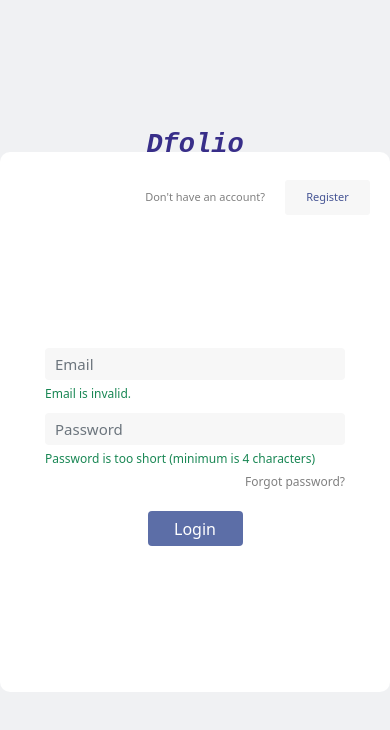
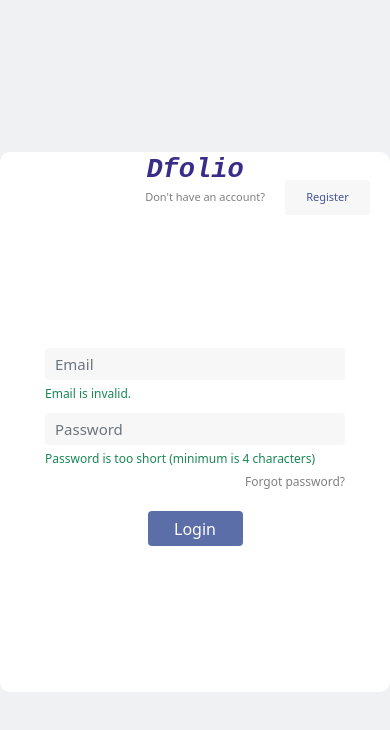
Before and after one commit to yessssssssssol/Dfolio_web, a React (Create React App) app in the folder front/: page /login in a window 390 px wide. Shown: the top 730 px of the page. Built offline with nearby package versions, Linux system fonts and the light colour scheme; no server answers.

Commit message:
Fix tag id name

```diff
--- a/front/src/components/user/ChangePassword.js
+++ b/front/src/components/user/ChangePassword.js
@@ -59,7 +59,7 @@ const ChangePassword = ( data ) => {
             Register
           </button>
         </form>
-        <div id="change-rigth-logo">
+        <div id="change-right-logo">
           Dfolio
         </div>
 				<div id="change-text">
--- a/front/src/components/user/LoginForm.js
+++ b/front/src/components/user/LoginForm.js
@@ -85,7 +85,7 @@ function LoginForm() {
             Register
           </button>
         </form>
-        <div id="login-rigth-logo">
+        <div id="login-right-logo">
           Dfolio
         </div>
 			  <div className="login-input-container" onSubmit={handleSubmit}>
--- a/front/src/components/user/ResetPassword.js
+++ b/front/src/components/user/ResetPassword.js
@@ -56,7 +56,7 @@ const ResetPassword = () => {
             Register
           </button>
         </form>
-        <div id="reset-rigth-logo">
+        <div id="reset-right-logo">
           Dfolio
         </div>
 				<div id="reset-text">
--- a/front/src/styles/scss/ChangePassword.scss
+++ b/front/src/styles/scss/ChangePassword.scss
@@ -61,7 +61,7 @@
 	background: #fff;
 }
 
-#rigth-logo{
+#change-right-logo{
 	position: absolute;
 	top: 150px;
 	text-align: center;
@@ -230,5 +230,5 @@
 	.change-right-container  {
 			border-radius: 10px;
 	}
-	#change-rigth-logo	{display: block;}
+	#change-right-logo	{display: block;}
 }
--- a/front/src/styles/scss/LoginForm.scss
+++ b/front/src/styles/scss/LoginForm.scss
@@ -55,9 +55,9 @@
   align-items: center;
 	background: #fff;
 }
-#login-rigth-logo{
+#login-right-logo{
 	position: absolute;
-	top: 125px;
+	top: 150px;
 	text-align: center;
 	font-weight: 900;
 	font-size: 27px;
@@ -149,5 +149,5 @@
 	.login-right-container  {
 			border-radius: 10px;
 	}
-	#login-rigth-logo	{display: block;}
+	#login-right-logo	{display: block;}
 }
--- a/front/src/styles/scss/ResetPassword.scss
+++ b/front/src/styles/scss/ResetPassword.scss
@@ -61,7 +61,7 @@
 	background: #fff;
 }
 
-#reset-rigth-logo{
+#reset-right-logo{
 	position: absolute;
 	top: 150px;
 	text-align: center;
@@ -208,5 +208,5 @@
 	.reset-right-container  {
 			border-radius: 10px;
 	}
-	#reset-rigth-logo	{display: block;}
+	#reset-right-logo	{display: block;}
 }
```
